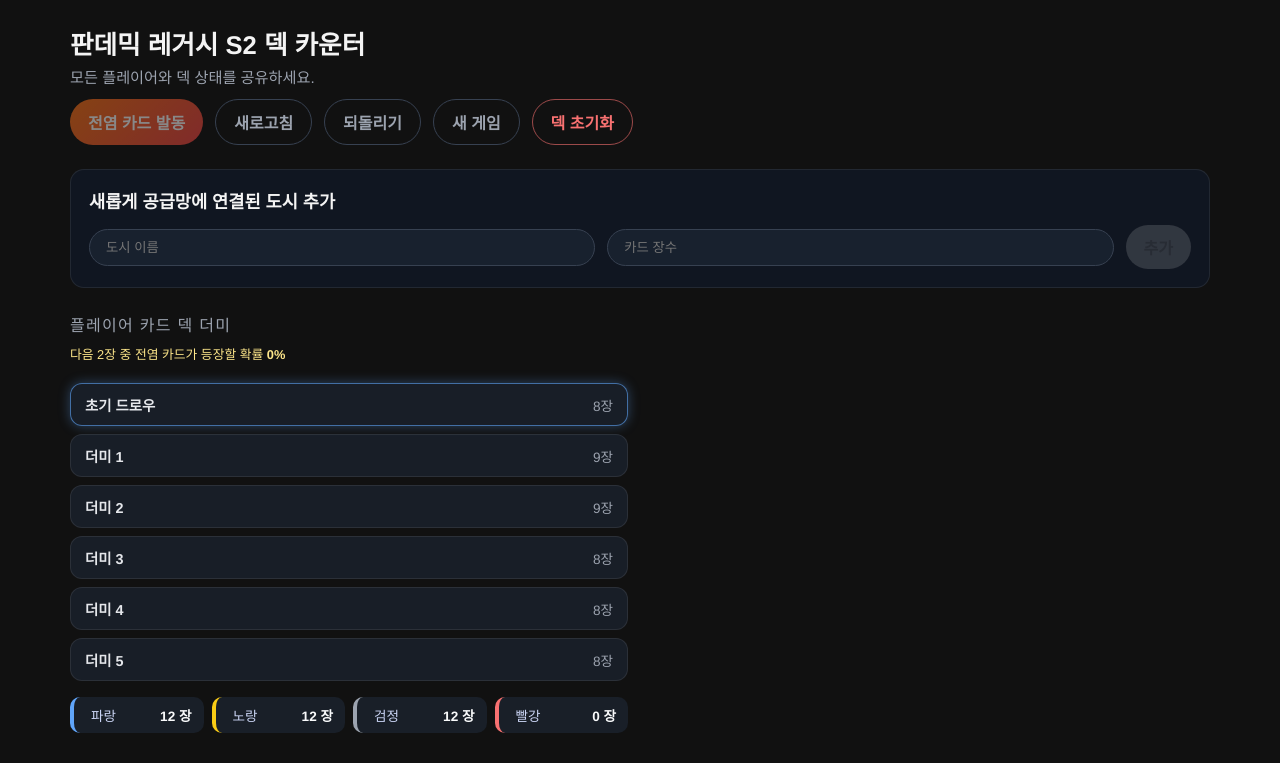
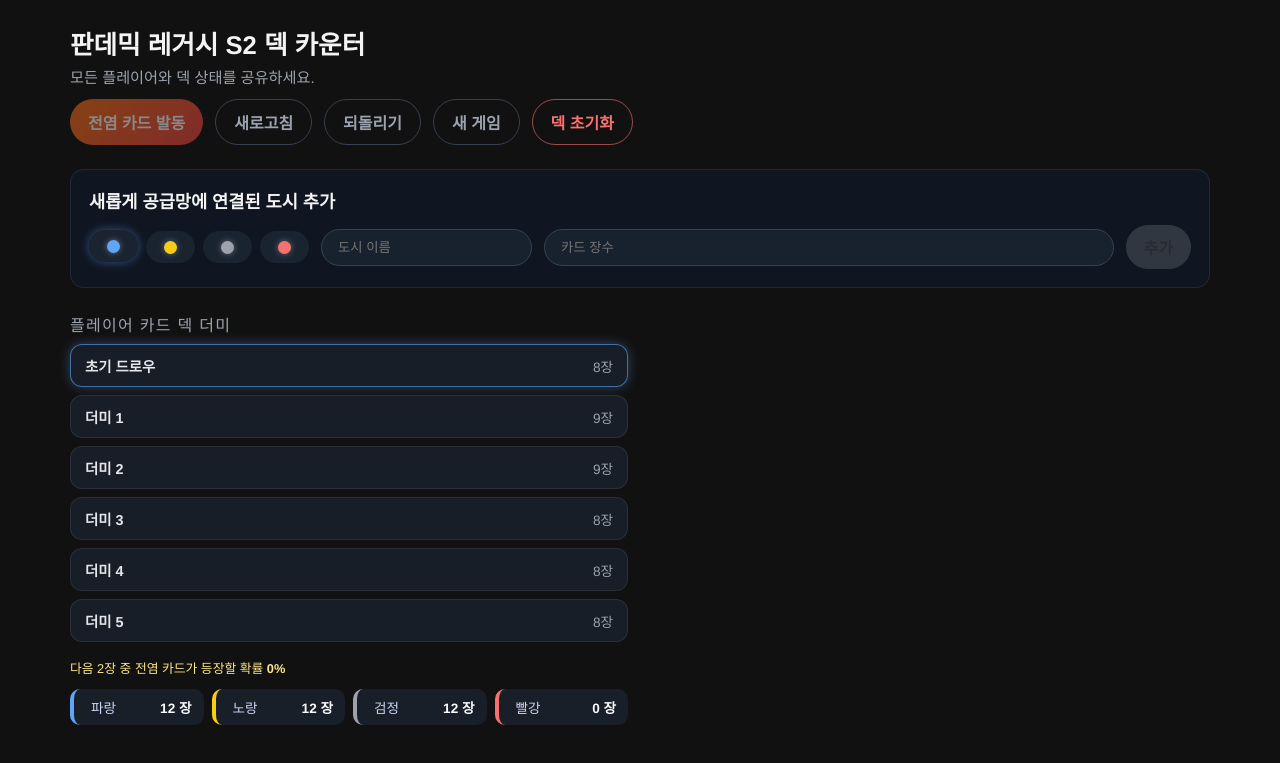
Before and after one commit to lbs1163/pandemic-legacy-deck-counter, a Next.js app: page / in a window 1280 px wide. Shown: the top 763 px of the page. Built offline with nearby package versions, Linux system fonts and the light colour scheme.

Commit message:
Add new city selector

```diff
--- a/app/globals.css
+++ b/app/globals.css
@@ -397,6 +397,65 @@ button {
   color: #e5e7eb;
 }
 
+.newCityNameRow {
+  display: flex;
+  flex-wrap: wrap;
+  gap: 12px;
+  align-items: center;
+}
+
+.newCityNameRow input {
+  min-width: 150px;
+}
+
+.newCityColorPicker {
+  display: flex;
+  flex-wrap: wrap;
+  gap: 8px;
+  flex-shrink: 0;
+}
+
+.colorChip {
+  width: 32px;
+  height: 32px;
+  display: flex;
+  align-items: center;
+  justify-content: center;
+  padding: 0;
+  border-radius: 999px;
+  border: 2px solid transparent;
+  background: rgba(31, 41, 55, 0.7);
+  cursor: pointer;
+  transition: border-color 0.2s ease, box-shadow 0.2s ease, transform 0.15s ease;
+}
+
+.colorChip.isSelected {
+  border-color: rgba(96, 165, 250, 0.9);
+  box-shadow: 0 0 10px rgba(96, 165, 250, 0.45);
+  transform: translateY(-1px);
+}
+
+.colorChip:disabled {
+  opacity: 0.6;
+  cursor: not-allowed;
+}
+
+.colorChip:not(:disabled):active {
+  transform: scale(0.94);
+}
+
+.colorChip:focus-visible {
+  outline: 2px solid rgba(96, 165, 250, 0.8);
+  outline-offset: 2px;
+}
+
+.colorChipDot {
+  width: 13px;
+  height: 13px;
+  border-radius: 999px;
+  box-shadow: 0 0 6px rgba(255, 255, 255, 0.35);
+}
+
 .newCityForm button {
   width: 100%;
 }
--- a/components/DeckClient.tsx
+++ b/components/DeckClient.tsx
@@ -104,6 +104,7 @@ export default function DeckClient({ initialData }: DeckClientProps) {
   const [isRefreshing, setIsRefreshing] = useState(false);
   const [newCityName, setNewCityName] = useState('');
   const [newCityCount, setNewCityCount] = useState<string>('');
+  const [newCityColor, setNewCityColor] = useState<CityColor>(CITY_COLOR_ORDER[0]);
   const latestRequestId = useRef(0);
 
   const startRequest = useCallback(() => {
@@ -425,17 +426,23 @@ export default function DeckClient({ initialData }: DeckClientProps) {
         setError('감염 카드 장수는 1 이상이어야 합니다.');
         return;
       }
+      if (!CITY_COLOR_ORDER.includes(newCityColor)) {
+        setError('도시 색상을 선택해 주세요.');
+        return;
+      }
       const requestId = startRequest();
       setIsBusy(true);
       applyError(null, requestId);
       try {
         const updated = await mutateDeck('/api/deck/cities', {
           city: trimmed,
-          count: Math.floor(parsed)
+          count: Math.floor(parsed),
+          color: newCityColor
         });
         applySnapshot(updated, requestId);
         setNewCityName('');
         setNewCityCount('');
+        setNewCityColor(CITY_COLOR_ORDER[0]);
       } catch (err) {
         const message =
           err instanceof Error
@@ -446,7 +453,7 @@ export default function DeckClient({ initialData }: DeckClientProps) {
         setIsBusy(false);
       }
     },
-    [applyError, applySnapshot, newCityName, newCityCount, startRequest]
+    [applyError, applySnapshot, newCityColor, newCityName, newCityCount, startRequest]
   );
 
   return (
@@ -500,6 +507,27 @@ export default function DeckClient({ initialData }: DeckClientProps) {
       <section className="newCitySection">
         <h2>새롭게 공급망에 연결된 도시 추가</h2>
         <form onSubmit={handleAddCity} className="newCityForm">
+          <div className="newCityNameRow">
+            <div className="newCityColorPicker" role="group" aria-label="도시 카드 색상">
+              {CITY_COLOR_ORDER.map((color) => (
+                <button
+                  key={color}
+                  type="button"
+                  className={`colorChip${newCityColor === color ? ' isSelected' : ''}`}
+                  onClick={() => setNewCityColor(color)}
+                  aria-pressed={newCityColor === color}
+                  disabled={isBusy}
+                  aria-label={`${CITY_COLOR_LABELS[color]} 색상`}
+                  title={`${CITY_COLOR_LABELS[color]} 색상`}
+                >
+                  <span
+                    className="colorChipDot"
+                    style={{ background: CITY_COLOR_HEX[color] }}
+                    aria-hidden="true"
+                  />
+                </button>
+              ))}
+            </div>
             <input
               type="text"
               value={newCityName}
@@ -508,6 +536,7 @@ export default function DeckClient({ initialData }: DeckClientProps) {
               disabled={isBusy}
               aria-label="새 도시 이름"
             />
+          </div>
           <input
             type="number"
             value={newCityCount}
@@ -524,7 +553,8 @@ export default function DeckClient({ initialData }: DeckClientProps) {
               isBusy ||
               !newCityName.trim() ||
               !Number.isFinite(Number.parseInt(newCityCount, 10)) ||
-              Number.parseInt(newCityCount, 10) <= 0
+              Number.parseInt(newCityCount, 10) <= 0 ||
+              !CITY_COLOR_ORDER.includes(newCityColor)
             }
           >
             추가
@@ -538,9 +568,6 @@ export default function DeckClient({ initialData }: DeckClientProps) {
         <section>
           <div className="playerPileSummary">
             <span className="playerPileTitle">플레이어 카드 덱 더미</span>
-            <p className="epidemicProbability">
-              다음 2장 중 전염 카드가 등장할 확률 <strong>{epidemicProbabilityLabel}</strong>
-            </p>
             <div className="playerPileGrid">
               {playerPileSummaries.map((pile) => (
                 <div
@@ -551,12 +578,15 @@ export default function DeckClient({ initialData }: DeckClientProps) {
                     pile.count === 0 ? ' isEmpty' : ''
                   }`}
                 >
-                  <span className="pileLabel">{pile.index == 0 ? "초기 드로우" : `더미 ${pile.index}`}</span>
+                  <span className="pileLabel">{pile.index === 0 ? '초기 드로우' : `더미 ${pile.index}`}</span>
                   <span className="pileCount">{pile.count}장</span>
                 </div>
               ))}
             </div>
           </div>
+          <p className="epidemicProbability">
+            다음 2장 중 전염 카드가 등장할 확률 <strong>{epidemicProbabilityLabel}</strong>
+          </p>
           <div className="playerColorTotals">
             {CITY_COLOR_ORDER.map((color) => (
               <div key={color} className={`playerColorTotalsItem color-${color.toLowerCase()}`}>
```
Lines whose indentation alone changed are shown as unchanged.
